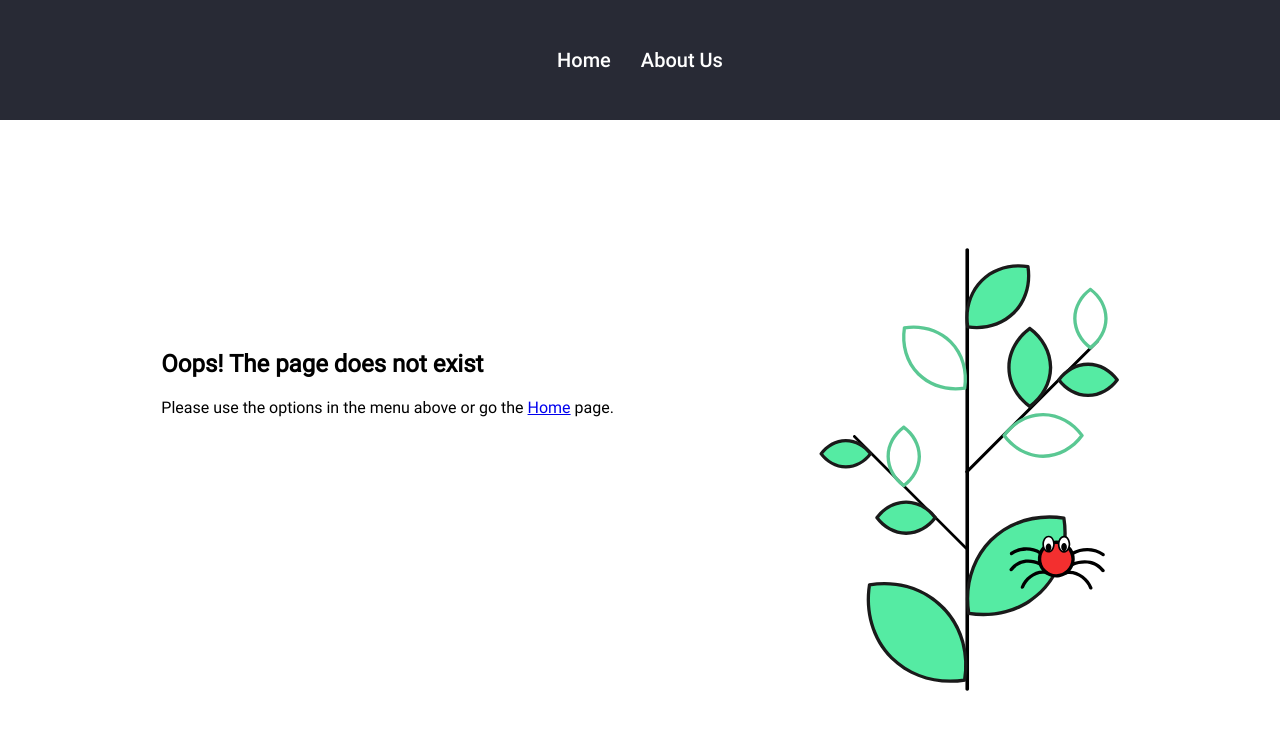
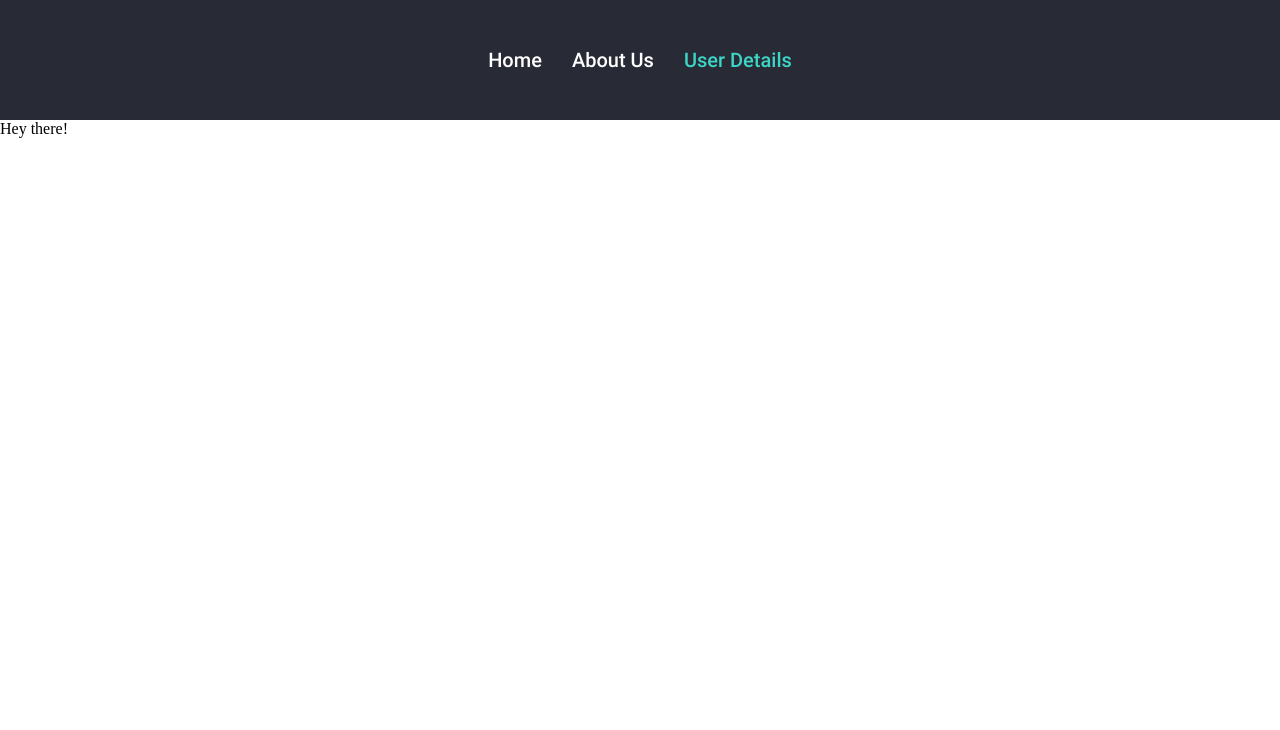
Before and after one commit to shevelevbv/RSS-React-March2023, a React (Vite) app in the folder components/: page /user in a window 1280 px wide. Shown: the top 730 px of the page. Built offline with nearby package versions, Linux system fonts and the light colour scheme.

Commit message:
feat: add user details page

```diff
--- a/components/src/App.tsx
+++ b/components/src/App.tsx
@@ -4,6 +4,7 @@ import Layout from './components/Layout';
 import Home from './pages/Home';
 import About from './pages/About';
 import NotFound from './pages/NotFound';
+import UserDetails from './pages/UserDetails';
 import './styles/App.scss';
 
 class App extends React.Component {
@@ -14,6 +15,7 @@ class App extends React.Component {
           <Route path="/" element={<Layout />}>
             <Route index element={<Home />} />
             <Route path="about" element={<About />} />
+            <Route path="user" element={<UserDetails />} />
             <Route path="*" element={<NotFound />} />
           </Route>
         </Routes>
--- a/components/src/components/Header.tsx
+++ b/components/src/components/Header.tsx
@@ -12,6 +12,9 @@ class Header extends React.Component {
           <NavLink to="/about" className="header__link">
             About Us
           </NavLink>
+          <NavLink to="/user" className="header__link">
+            User Details
+          </NavLink>
         </header>
       </>
     );
--- /dev/null
+++ b/components/src/pages/UserDetails.tsx
@@ -0,0 +1,9 @@
+import React from 'react';
+
+class UserDetails extends React.Component {
+  render = () => {
+    return <div>Hey there!</div>;
+  };
+}
+
+export default UserDetails;
```
